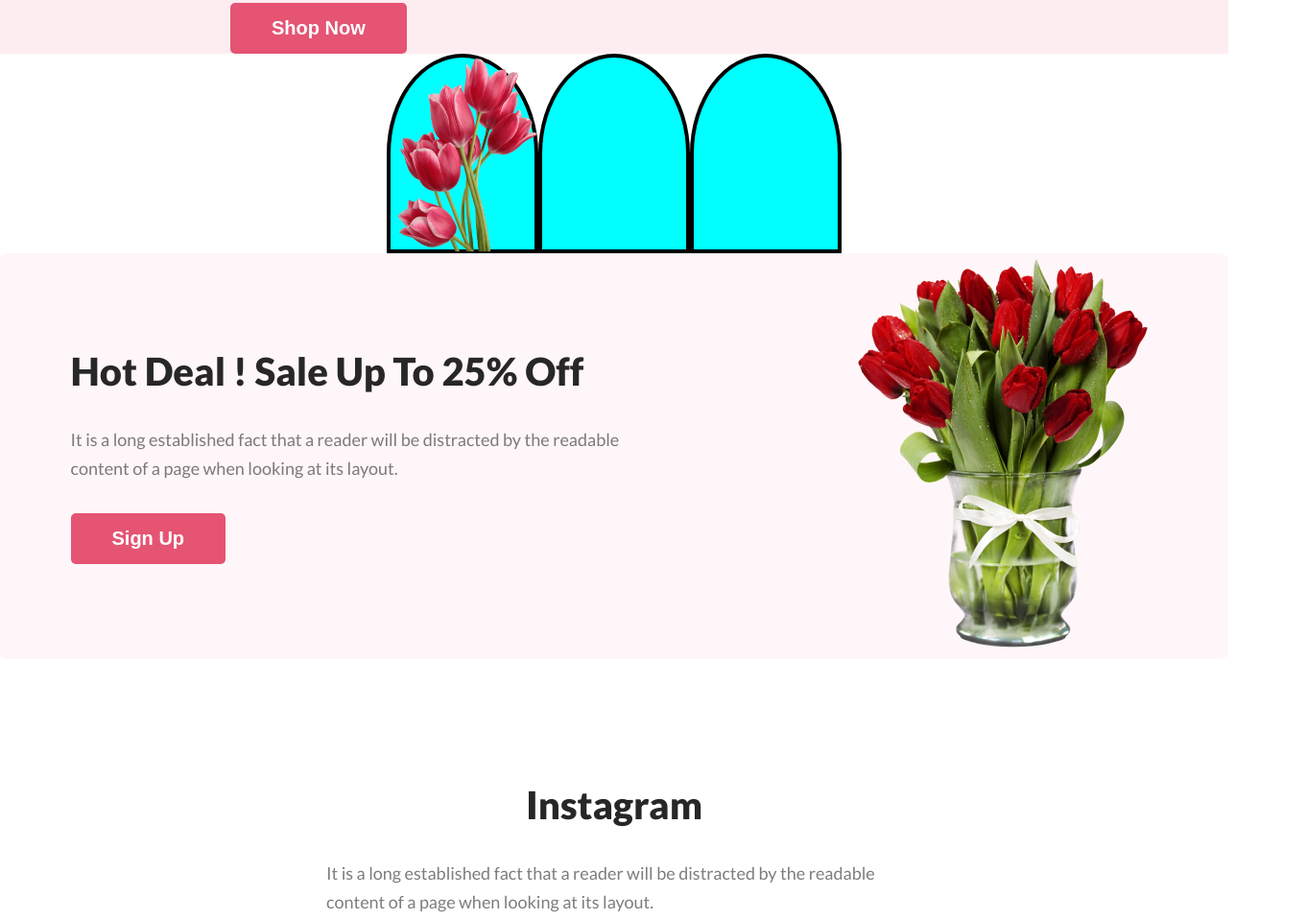
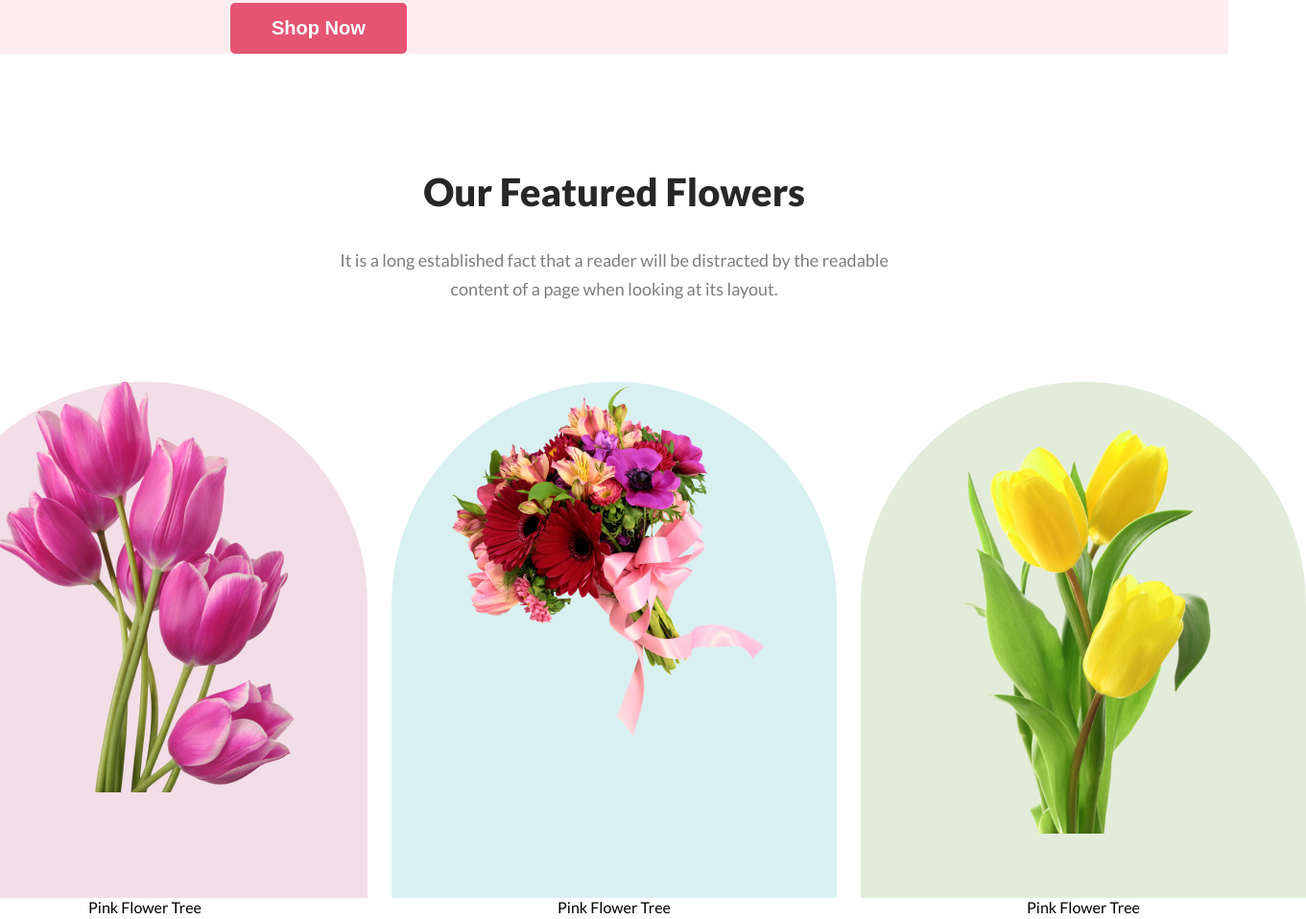
Before and after one commit to MehediRony12/assignment-1, a plain HTML site: page index.html in a window 1280 px wide. Shown: the part 1178-2136 px from the top of the page at 96% size, 1361 px wide, since content can reach past the window. Drawn offline with Linux system fonts and the light colour scheme; a web font is replaced by a local one.

Commit message:
add featured flowers

```diff
--- a/index.html
+++ b/index.html
@@ -43,16 +43,37 @@
 
     <main>
         <!-- Featured Flowers section -->
-        <section class="featuredFlower">
-            <div class="featuredFlowerList">
-                <img style="align-items: center;width: 160px;bottom: 0% ;" src="img/pngwing 10.png" alt="">
+
+        <section>
+            <div class="featuredFlowres">
+                <h2 class="commonTitle">Our Featured Flowers</h2>
+                <p class="description">
+                    It is a long established fact that a reader will be distracted by the readable content of a page when looking at its layout.
+                </p>
             </div>
-            <div class="featuredFlowerList"></div>
-            <div class="featuredFlowerList"></div>
+        </section>
+        <section>
+            <div class="featuredFlowresList">
+                <div class="pic1">
+                    <div class="picture1">
+                        <img class="img" src="/img/pngwing 6.png" alt="">
 
+                    </div>
+                    <p>Pink Flower Tree</p>
+                </div>
+
+                <div class="pic2">
+                    <div class="picture2"><img class="img" src="/img/pngwing 5.png" alt=""></div>
+                <p>Pink Flower Tree</p>
+                </div>
+
+                <div class="pic3">
+                    <div class="picture3"><img class="img" src="img/pngwing 7.png" alt=""></div>
+                <p>Pink Flower Tree</p>
+                </div>
+
+            </div>
         </section>
-
-
 
 
 
--- a/style/style.css
+++ b/style/style.css
@@ -115,7 +115,7 @@ body {
 
 }
 
-.someFlowres{
+.someFlowres {
     gap: 100px;
     padding: 12px;
 }
@@ -195,9 +195,63 @@ body {
     border-top-left-radius: 50%;
     border-top-right-radius: 50%;
 }
-.featuredFlower{
+
+.featuredFlower {
     display: flex;
     align-items: center;
     justify-content: center;
 
 }
+
+.featuredFlowres {
+    display: flex;
+    flex-direction: column;
+    margin-top: 120px;
+    margin-bottom: 50px;
+    align-items: center;
+    justify-content: center;
+    text-align: center;
+}
+
+.featuredFlowresList {
+    display: flex;
+    align-items:center;
+    justify-content: center;
+    margin-bottom: 90px;
+    gap: 25px;
+}
+
+.picture1 {
+    align-items: center;
+    width: 464px;
+    height: 538px;
+    border-radius: 300px 300px 0px 0px;
+    background: rgba(167, 33, 98, 0.15);
+    flex-shrink: 0;
+
+}
+
+.picture2 {
+    width: 464px;
+    height: 538px;
+    border-radius: 300px 300px 0px 0px;
+    background: rgba(5, 151, 160, 0.15);
+
+}
+
+.picture3 {
+    width: 464px;
+    height: 538px;
+    border-radius: 300px 300px 0px 0px;
+    background: rgba(71, 125, 17, 0.15);
+
+}
+.pic1, .pic2, .pic3{
+    text-align: center;
+}
+.img{
+    align-items: c;
+    position: 5px 5px 0px 5px;
+    justify-content: end;
+
+}
```
